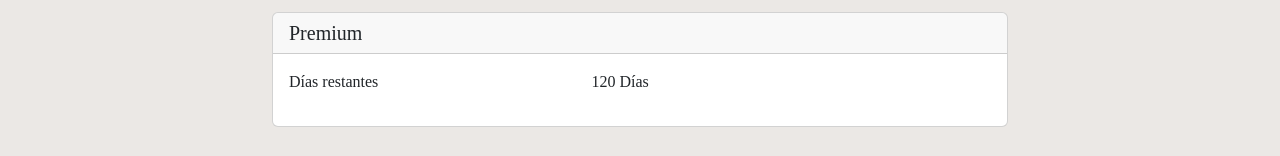
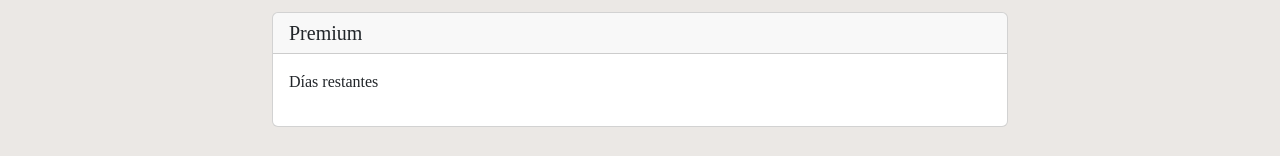
Before and after one commit to Argora/Industria-Proyecto, an Angular app in the folder frontend/: page /perfil in a window 1280 px wide. Shown: the part 608-764 px from the top of the page. Built offline with nearby package versions, Linux system fonts and the light colour scheme; no server answers; what ngx-dropzone would draw is missing.

Commit message:
mostrar días restantes en perfil

```diff
--- a/frontend/src/app/components/admin-usuarios/admin-usuarios.component.ts
+++ b/frontend/src/app/components/admin-usuarios/admin-usuarios.component.ts
@@ -44,6 +44,8 @@ export class AdminUsuariosComponent implements OnInit {
     this.adminServicio.getUsuariosAdmin().subscribe(data => {
       if(data.exito){
         console.log(data.mensaje);
+        //data.usuarios contiene todos los usuarios registrados
+        //console.log(data.usuarios);
         this.AllUsuarios = data.usuarios;
         //console.log(this.AllUsuarios)
       }else{
--- a/frontend/src/app/components/perfil/perfil.component.html
+++ b/frontend/src/app/components/perfil/perfil.component.html
@@ -58,7 +58,7 @@
                 <div class="mb-3 row">
                     <label class="col-5 col-label">Días restantes</label>
                     <div class="col-7">
-                        120 Días
+                        {{usuario.diasRestantes}}
                     </div>
                 </div>
             </div>
--- a/frontend/src/app/components/perfil/perfil.component.ts
+++ b/frontend/src/app/components/perfil/perfil.component.ts
@@ -23,7 +23,8 @@ export class PerfilComponent implements OnInit {
     apellido: '',
     departamento: '',
     email: '',
-    telefono: ''
+    telefono: '',
+    diasRestantes:''
   }
   plan : number;
   closeResult = '';
@@ -44,8 +45,10 @@ export class PerfilComponent implements OnInit {
     this.usuarioServicio.getPerfilUsuario(id).subscribe(data => {
       if (data.exito) {
         console.log(data.mensaje);
+        //data.usuario contiene los datos del usuario actual
         this.usuario = data.usuario
-        //console.log(this.usuario)
+        console.log(this.usuario)
+        //si se ejecuta una funcion aqui, this.usuario contiene el id y los dias restantes del usuario actual
       }
       else {
         console.log(data.mensaje);
```
